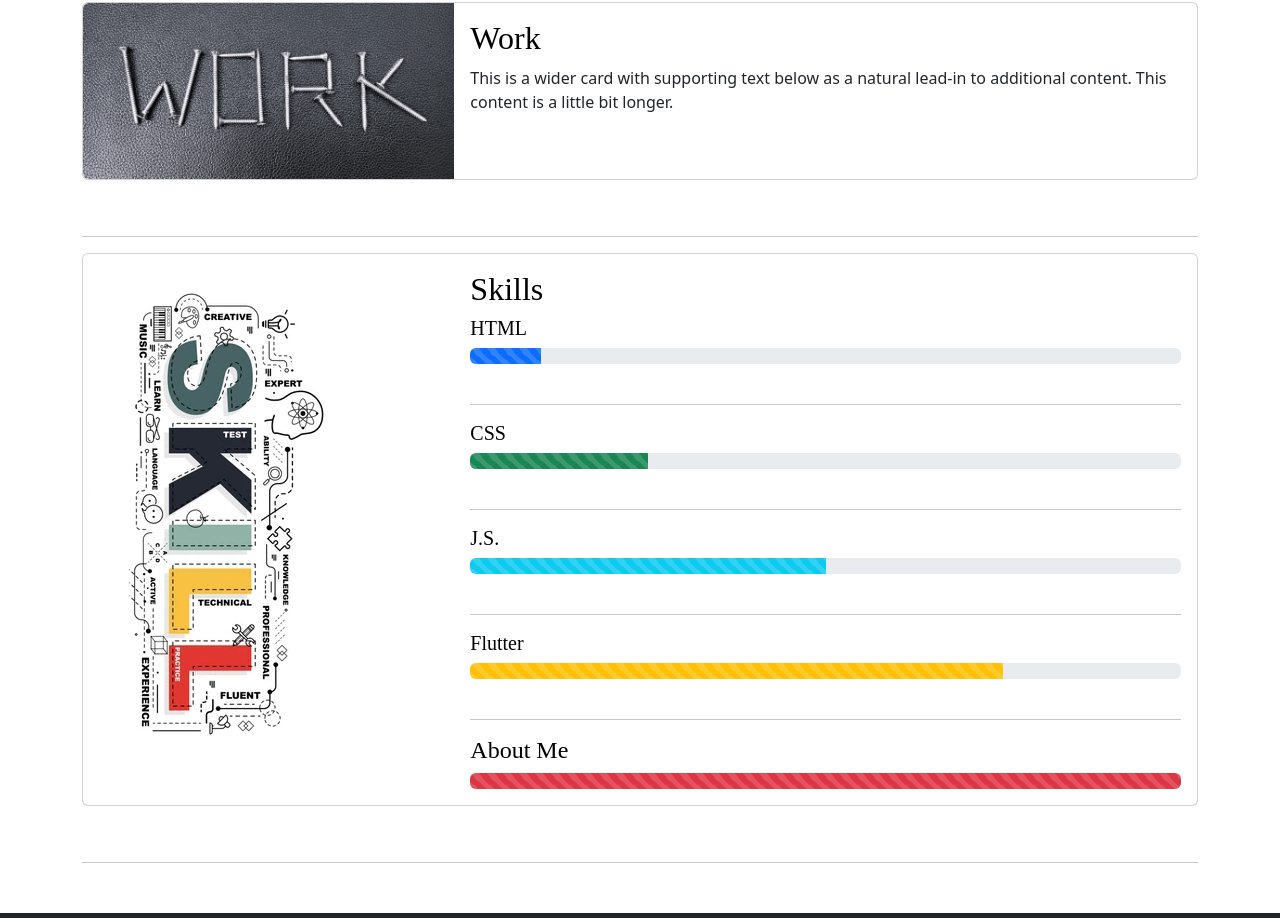
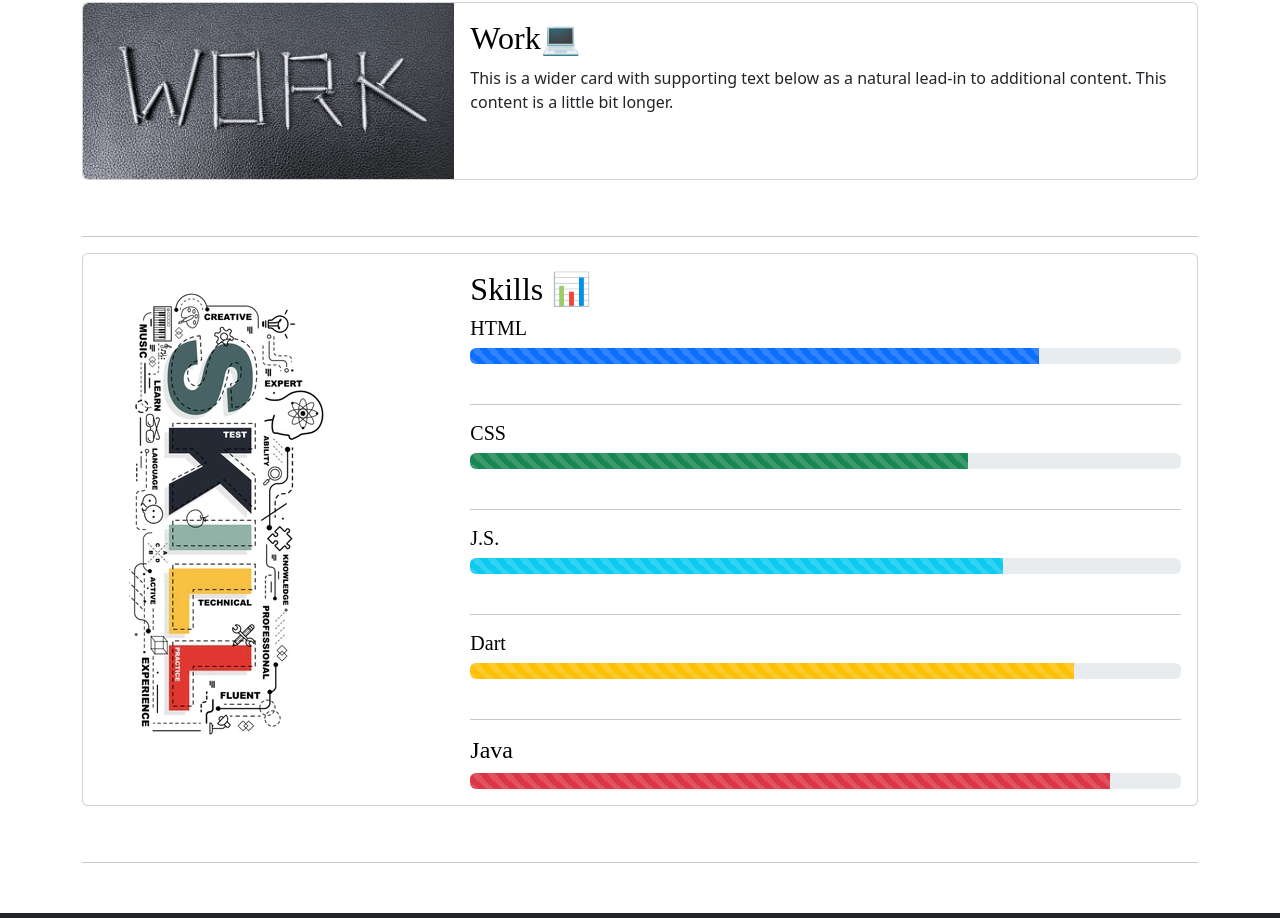
Before and after one commit to devfrankduah/portfolio, a website: page index.html in a window 1280 px wide. Shown: the part 1482-2400 px from the top of the page. Drawn offline with nearby package versions, Linux system fonts and the light colour scheme.

Commit message:
update ui

```diff
--- a/index.html
+++ b/index.html
@@ -55,7 +55,7 @@
       <img style="opacity: 0.6; width: 100%; height: 50%; object-fit: contain;" src="images/Computer-Programming.jpg"
         class="card-img" alt="...">
       <div class="card-img-overlay">
-        <h1 class="card-title" style="color: white; font-family: 'Arial Rounded MT'">Hey There!</h1>
+        <h1 class="card-title" style="color: white; font-family: 'Arial Rounded MT'">Hey There! 💻</h1>
         <p class="card-text">This is a wider card with supporting text below as a natural lead-in to additional content.
           This content is a little bit longer.</p>
       </div>
@@ -73,7 +73,7 @@
         </div>
         <div class="col-md-8">
           <div class="card-body">
-            <h2 class="card-title" style="color: black; font-family: 'Arial Rounded MT'">About Me</h2>
+            <h2 class="card-title" style="color: black; font-family: 'Arial Rounded MT'">About Me 📝</h2>
             <p class="card-text">This is a wider card with supporting text below as a natural lead-in to additional
               content.
               This content is a little bit longer.</p>
@@ -93,7 +93,7 @@
         </div>
         <div class="col-md-8">
           <div class="card-body">
-            <h2 class="card-title" style="color: black; font-family: 'Arial Rounded MT'">Education</h2>
+            <h2 class="card-title" style="color: black; font-family: 'Arial Rounded MT'">Education 📚</h2>
             <p class="card-text">This is a wider card with supporting text below as a natural lead-in to additional
               content.
               This content is a little bit longer.</p>
@@ -113,7 +113,7 @@
         </div>
         <div class="col-md-8">
           <div class="card-body">
-            <h2 class="card-title" style="color: black; font-family: 'Arial Rounded MT'">Work</h2>
+            <h2 class="card-title" style="color: black; font-family: 'Arial Rounded MT'">Work💻</h2>
             <p class="card-text">This is a wider card with supporting text below as a natural lead-in to additional
               content.
               This content is a little bit longer.</p>
@@ -133,43 +133,43 @@
         </div>
         <div class="col-md-8">
           <div class="card-body">
-            <h2 class="card-title" style="color: black; font-family: 'Arial Rounded MT'">Skills</h2>
+            <h2 class="card-title" style="color: black; font-family: 'Arial Rounded MT'">Skills 📊</h2>
 
             <h5 class="card-title" style="color: black; font-family: 'Arial Rounded MT'">HTML</h5>
             <div class="progress">
-              <div class="progress-bar progress-bar-striped" role="progressbar" aria-label="Default striped example"
-                style="width: 10%" aria-valuenow="10" aria-valuemin="0" aria-valuemax="100"></div>
+              <div class="progress-bar progress-bar-striped progress-bar-animated" role="progressbar" aria-label="Default striped example"
+                style="width: 80%" aria-valuenow="10" aria-valuemin="0" aria-valuemax="100"></div>
             </div><br>
             <hr>
 
             <h5 class="card-title" style="color: black; font-family: 'Arial Rounded MT'">CSS</h5>
             <div class="progress">
-              <div class="progress-bar progress-bar-striped bg-success" role="progressbar"
-                aria-label="Success striped example" style="width: 25%" aria-valuenow="25" aria-valuemin="0"
+              <div class="progress-bar progress-bar-striped progress-bar-animated bg-success" role="progressbar"
+                aria-label="Success striped example" style="width: 70%" aria-valuenow="25" aria-valuemin="0"
                 aria-valuemax="100"></div>
             </div><br>
             <hr>
 
             <h5 class="card-title" style="color: black; font-family: 'Arial Rounded MT'">J.S.</h5>
             <div class="progress">
-              <div class="progress-bar progress-bar-striped bg-info" role="progressbar"
-                aria-label="Info striped example" style="width: 50%" aria-valuenow="50" aria-valuemin="0"
+              <div class="progress-bar progress-bar-striped progress-bar-animated bg-info" role="progressbar"
+                aria-label="Info striped example" style="width: 75%" aria-valuenow="50" aria-valuemin="0"
                 aria-valuemax="100"></div>
             </div><br>
             <hr>
 
-            <h5 class="card-title" style="color: black; font-family: 'Arial Rounded MT'">Flutter</h5>
+            <h5 class="card-title" style="color: black; font-family: 'Arial Rounded MT'">Dart</h5>
             <div class="progress">
-              <div class="progress-bar progress-bar-striped bg-warning" role="progressbar"
-                aria-label="Warning striped example" style="width: 75%" aria-valuenow="75" aria-valuemin="0"
+              <div class="progress-bar progress-bar-striped progress-bar-animated bg-warning" role="progressbar"
+                aria-label="Warning striped example" style="width: 85%" aria-valuenow="75" aria-valuemin="0"
                 aria-valuemax="100"></div>
             </div><br>
             <hr>
 
-            <h4 class="card-title" style="color: black; font-family: 'Arial Rounded MT'">About Me</h4>
+            <h4 class="card-title" style="color: black; font-family: 'Arial Rounded MT'">Java</h4>
             <div class="progress">
-              <div class="progress-bar progress-bar-striped bg-danger" role="progressbar"
-                aria-label="Danger striped example" style="width: 100%" aria-valuenow="100" aria-valuemin="0"
+              <div class="progress-bar progress-bar-striped progress-bar-animated bg-danger" role="progressbar"
+                aria-label="Danger striped example" style="width: 90%" aria-valuenow="100" aria-valuemin="0"
                 aria-valuemax="100"></div>
             </div>
           </div>
@@ -216,9 +216,6 @@
   <script src="https://cdn.jsdelivr.net/npm/@popperjs/core@2.11.5/dist/umd/popper.min.js"
     integrity="sha384-Xe+8cL9oJa6tN/veChSP7q+mnSPaj5Bcu9mPX5F5xIGE0DVittaqT5lorf0EI7Vk"
     crossorigin="anonymous"></script>
-  <script src="https://cdn.jsdelivr.net/npm/bootstrap@5.2.0-beta1/dist/js/bootstrap.min.js"
-    integrity="sha384-kjU+l4N0Yf4ZOJErLsIcvOU2qSb74wXpOhqTvwVx3OElZRweTnQ6d31fXEoRD1Jy"
-    crossorigin="anonymous"></script>
 </body>
 
 </html>
```
